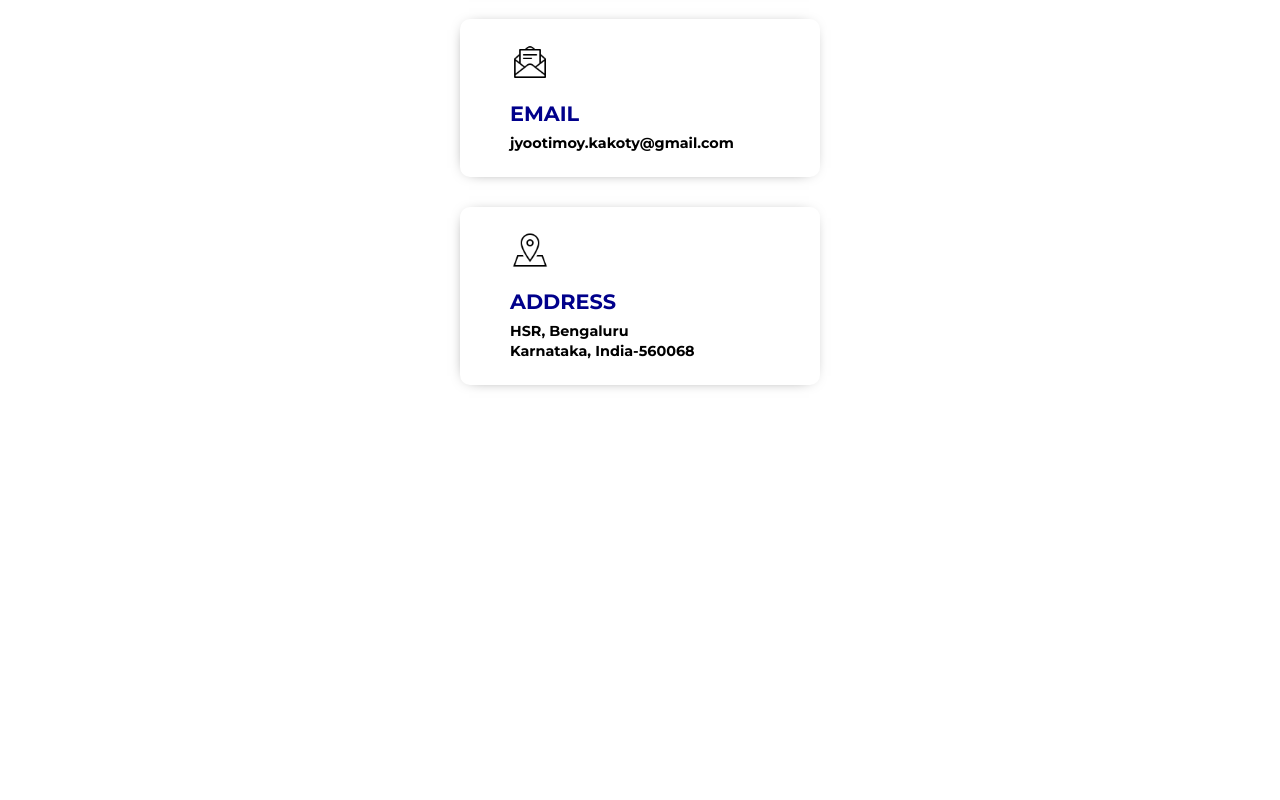
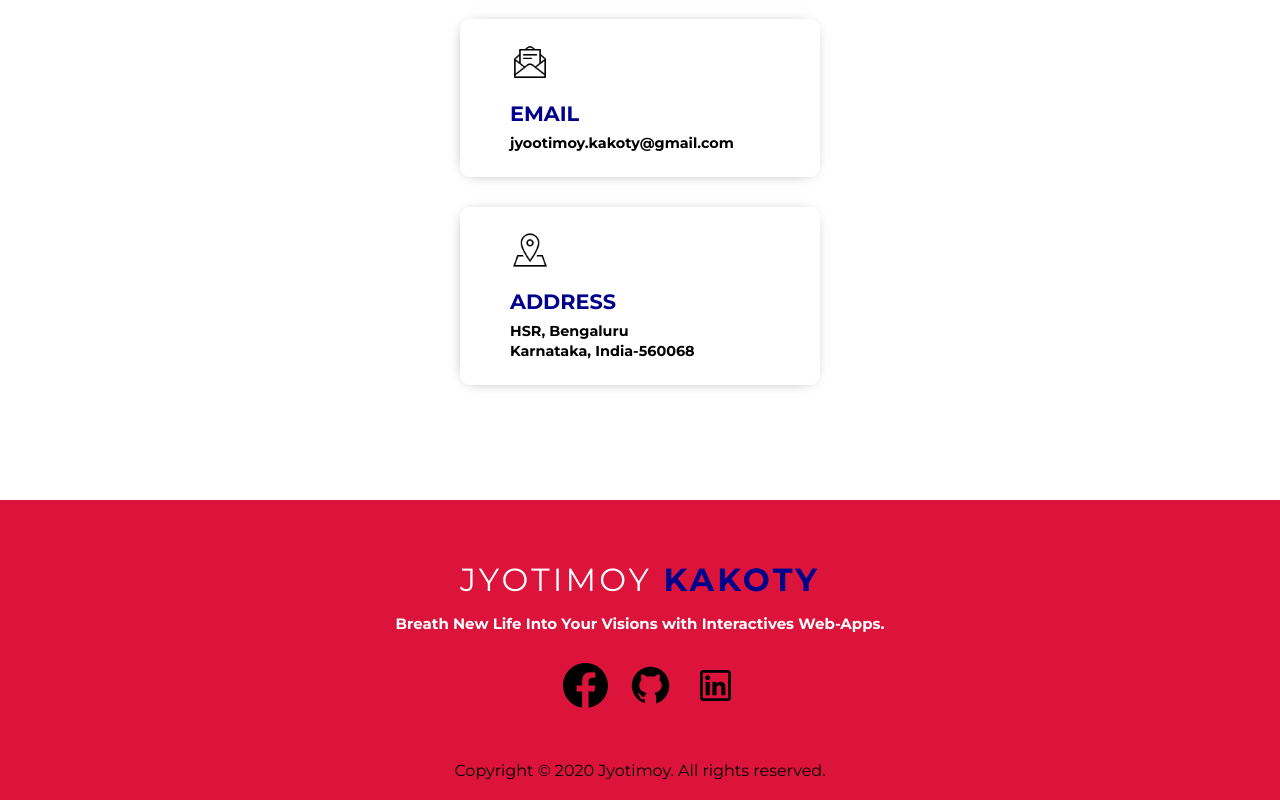
Before and after one commit to jyootimoy-kakoty/one-page-profile, a plain HTML site: page index.html in a window 1280 px wide. Shown: the part 6137-6937 px from the top of the page. Before the commit the page ends 6637 px from the top, so only its background shows below. Drawn offline with Linux system fonts and the light colour scheme.

Commit message:
footer section added

```diff
--- a/index.html
+++ b/index.html
@@ -192,6 +192,29 @@
     </section>
     <!--contact info section ends-->
 
+    <!--footer section starts-->
+    <section id="footer">
+      <div class="footer container">
+        <div class="section-title">
+          <h1>Jyotimoy <span>Kakoty</span></h1>
+        </div>
+        <h2>Breath New Life Into Your Visions with Interactives Web-Apps.</h2>
+        <div class="social-profiles">
+          <div class="profile">
+            <a href="#"><img src="./img/icons8-facebook.svg" alt="facebook"></a>
+          </div>
+          <div class="profile">
+            <a href="#"><img src="./img/icons8-github (2).svg" alt="github"></a>
+          </div>
+          <div class="profile">
+            <a href="#"><img src="./img/icons8-linkedin.svg" alt="linkedin"></a>
+          </div>
+        </div>
+        <p>Copyright &#169 2020 Jyotimoy. All rights reserved.</p>
+      </div>
+    </section>
+    <!--footer section ends-->
+
     <!--script src="script.js"></!script-->
   </body>
 
--- a/style.css
+++ b/style.css
@@ -503,3 +503,55 @@ a {
     --pfontsize: .9rem;
 }
 /*contact info section ends*/
+
+/*footer section starts*/
+#footer .footer {
+    background: crimson;
+    min-height: 300px;
+    flex-direction: column;
+    margin: 0 auto;
+    padding: 50px 0 10px;
+}
+
+#footer .footer h1 {
+    font-size: 2rem;
+    font-weight: 400;
+    color: white;
+}
+
+#footer .section-title span {
+    color: darkblue;
+    font-weight: bold;
+}
+
+#footer .footer h2 {
+    color: white;
+    margin-bottom: 10px;
+}
+
+#footer .social-profiles {
+    display: flex;
+    margin-bottom: 50px;
+}
+
+#footer .profile {
+    margin-top: 20px;
+    margin-left: 20px;
+}
+
+#footer .profile img {
+    height: 45px;
+    width: 45px;
+}
+
+#footer .profile:hover img {
+    transform: scale(1.1);
+    background-color: white;
+    border-radius: 60%;
+}
+
+#footer .footer p {
+    font-size: 1rem;
+}
+
+/*footer section ends*/
```
Also changed, not shown: img/icons8-facebook (1).svg (added), img/icons8-facebook (2).svg (added), img/icons8-facebook.svg (added), img/icons8-github (1).svg (added), img/icons8-github (2).svg (added), img/icons8-github (3).svg (added), img/icons8-github.svg (added), img/icons8-linkedin.svg (added).
